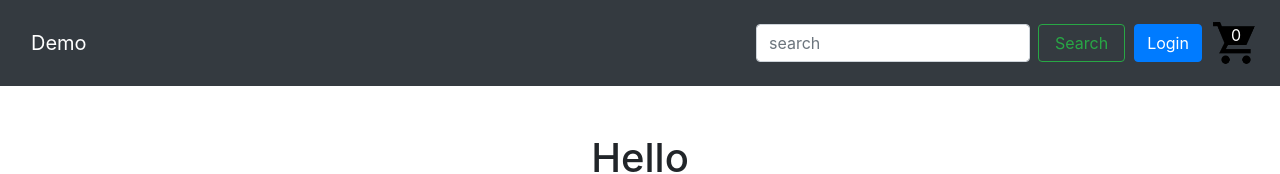
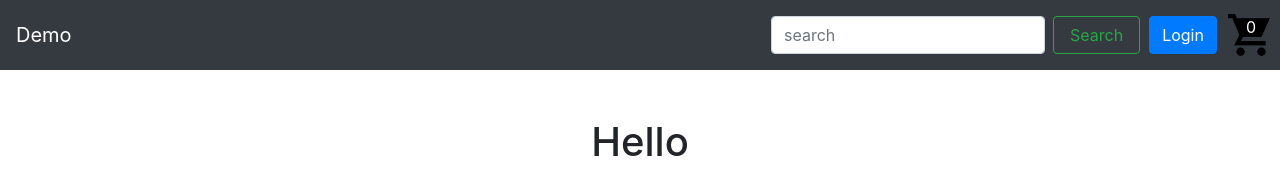
Before and after one commit to missile11011/E-commerce_Demo, a React (Create React App) app in the folder client/: page / in a window 1280 px wide. Shown: the top 174 px of the page. Built offline with nearby package versions, Linux system fonts and the light colour scheme; no server answers.

Commit message:
home page styling

```diff
--- /dev/null
+++ b/client/src/components/Nav/index.css
@@ -0,0 +1,8 @@
+.cart-img {
+    max-height: 50px;
+}
+.cart-items {
+    position: relative;
+    bottom: 0px;
+    right: 30px;
+}
--- a/client/src/components/Nav/index.js
+++ b/client/src/components/Nav/index.js
@@ -4,15 +4,17 @@ import { Navbar, Nav, Container, Form, Row, Button, Image, Col, Dropdown} from "
 import { useQuery } from '@apollo/client';
 import { QUERY_USER } from "../../utils/queries";
 import Auth from "../../utils/auth";
+import "./index.css";
 
 const NavigationBar = () => {
 	// set modal display state
 	const shopingcart = () => {
 		return (
-			<> <div class="row align-items-center px-2" style={{ columns: "50px"}}>
-					<Image src={process.env.PUBLIC_URL + '/images/shopping-cart.png'} style={{ maxHeight: '50px', position: "relative", top: "0px" }}/>
-					<p class="text-white text-center" style={{ position: "relative", bottom: "0px", right: "30px"}}>0</p>
-				</div>
+			<>
+				<a class="row align-items-center px-2 cart-a" href="#" onClick={console.log("test")}>
+					<img class="cart-img" src={process.env.PUBLIC_URL + '/images/shopping-cart.png'}  onClick={console.log("test")}/>
+					<p class="text-white text-center cart-items">0</p>
+				</a>
 			</>
 			)
 
@@ -51,7 +53,7 @@ const NavigationBar = () => {
 	}
 	return (
 		<>
-			<Navbar bg="dark" variant="dark" expand="lg">
+			<Navbar bg="dark" variant="dark" className="py-0" >
 				<Container fluid>
 					<Navbar.Brand as={Link} to="/">
 						Demo
--- a/client/src/components/ProductItem/index.css
+++ b/client/src/components/ProductItem/index.css
@@ -1,4 +1,16 @@
-img {
+.item-image {
     max-height: 200px;
+}
+.item-image-container {
+    height: 200px;
+}
+.item-container {
+    height: 300px;
+    border-radius: 5px;
+    box-shadow: rgba(0, 0, 0, 0.07) 0px 1px 2px, rgba(0, 0, 0, 0.07) 0px 2px 4px, rgba(0, 0, 0, 0.07) 0px 4px 8px, rgba(0, 0, 0, 0.07) 0px 8px 16px, rgba(0, 0, 0, 0.07) 0px 16px 32px, rgba(0, 0, 0, 0.07) 0px 32px 64px;
 
 }
+.item-title {
+    max-height: 50px;
+
+}
--- a/client/src/components/ProductItem/index.js
+++ b/client/src/components/ProductItem/index.js
@@ -11,13 +11,14 @@ const ProductItem = (item) => {
     return(
         <div class="">
             <Link to={`/item/${_id}`}>
-                <div class="text-dark text-center">
-                    <img class="img-fluid" src={image}>
-                    </img>
-                    <p class="font-weight-bold">
+                <div class="text-dark text-center item-container mb-5">
+                    <div class="item-image-container">
+                        <img class="img-fluid item-image p-3" src={image}/>
+                    </div>
+                    <p class="font-weight-bold item-title align-text-bottom overflow-hidden">
                         {name}
                     </p>
-                    <span>
+                    <span class="item-price">
                         ${price}
                     </span>
                 </div>
```
